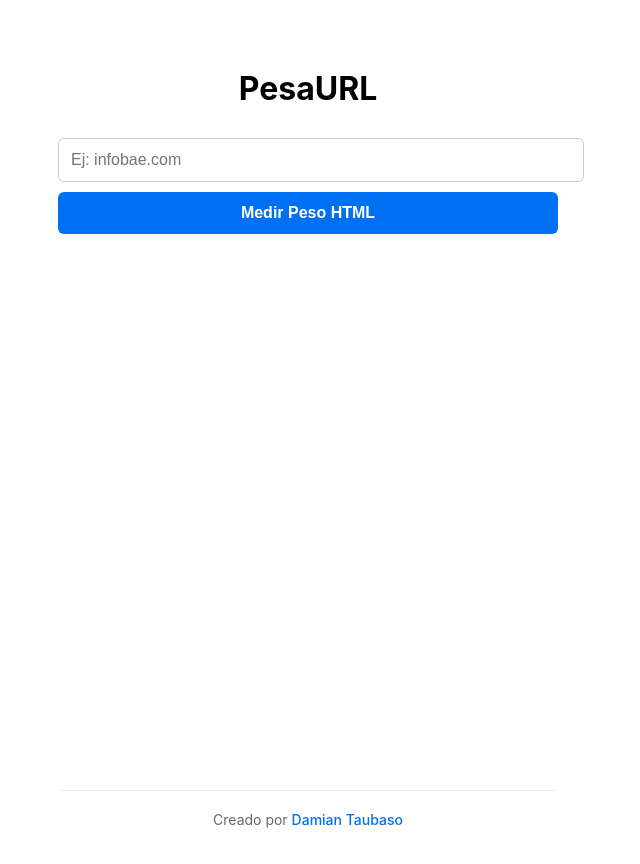
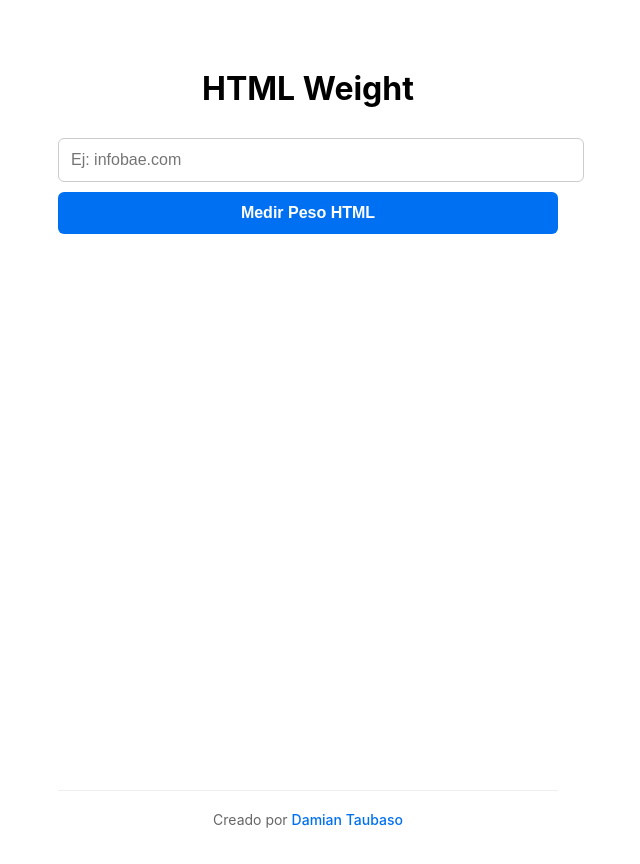
Before and after one commit to dtaubaso/PesoWeb, a Next.js app: page / in a window 1280 px wide. Shown: the top 864 px of the page, without its empty margins (332-972 px from the left). Built offline with nearby package versions, Linux system fonts and the light colour scheme.

Commit message:
Change header text from 'PesaURL' to 'HTML Weight'

```diff
--- a/pages/index.js
+++ b/pages/index.js
@@ -30,7 +30,7 @@ export default function Home() {
       flexDirection: 'column'
     }}>
       <div style={{ flex: 1 }}>
-        <h1 style={{ textAlign: 'center', marginBottom: '30px' }}>PesaURL</h1>
+        <h1 style={{ textAlign: 'center', marginBottom: '30px' }}>HTML Weight</h1>
 
         <input
           type="text"
@@ -69,7 +69,6 @@ export default function Home() {
           <div style={{ marginTop: '30px', padding: '20px', border: '1px solid #eaeaea', borderRadius: '10px', boxShadow: '0 4px 6px rgba(0,0,0,0.05)' }}>
             <p style={{ fontSize: '18px' }}>Peso del HTML: <strong>{result.mb} MB</strong></p>
 
-            {/* Barra de progreso */}
             <div style={{
               height: '12px',
               width: '100%',
@@ -98,7 +97,6 @@ export default function Home() {
         )}
       </div>
 
-      {/* Tu firma con el link a LinkedIn */}
       <footer style={{
         textAlign: 'center',
         padding: '20px 0',
```
